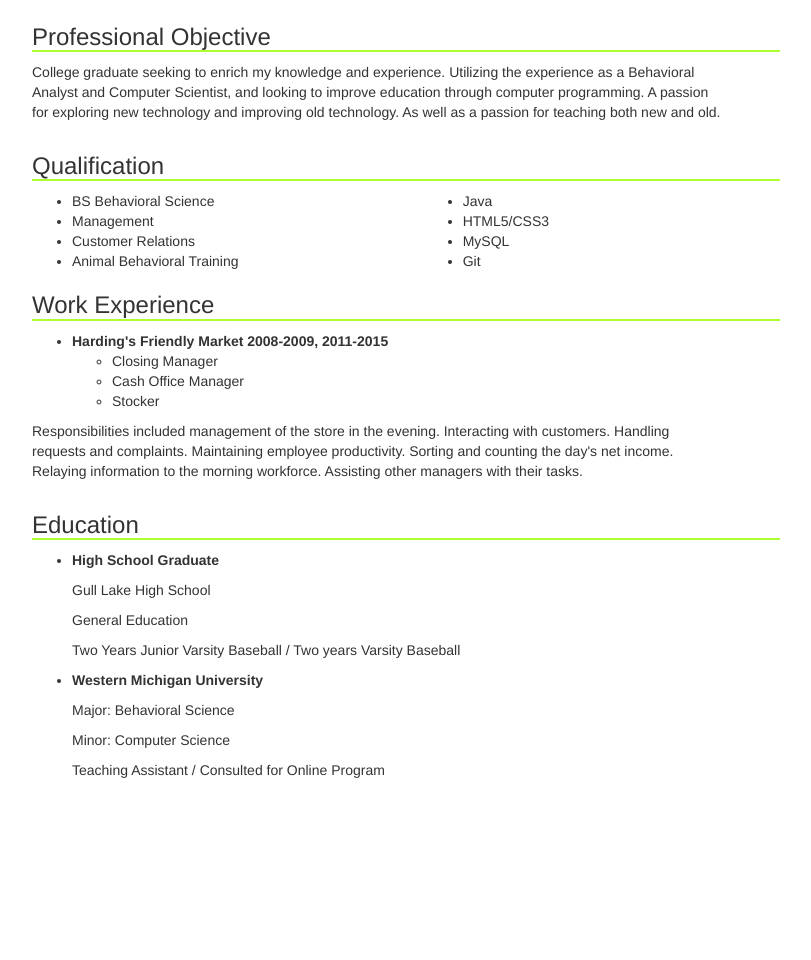
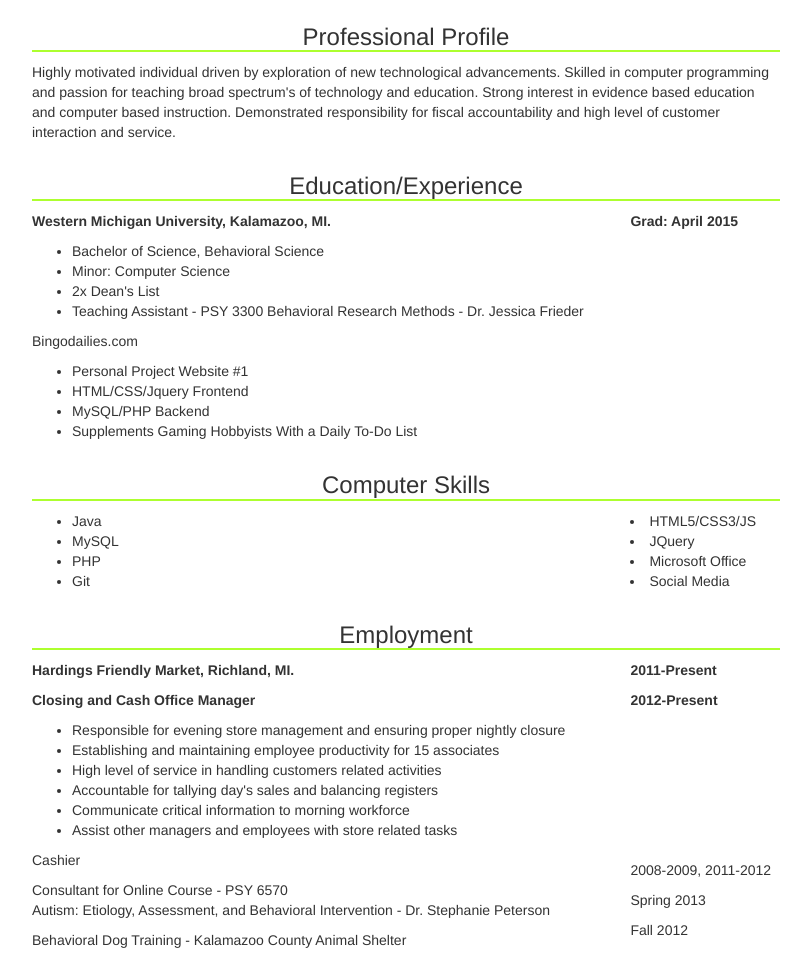
Before and after one commit to Barradin/Barradin.github.io, a plain HTML site: page Resume.html.html in a window 1280 px wide. Shown: the part 309-1269 px from the top of the page, without its empty margins (244-1055 px from the left). Before the commit the page ends 1099 px from the top, so only its background shows below. Drawn offline with nearby package versions, Linux system fonts and the light colour scheme.

Commit message:
final commit hopefully

```diff
--- a/Resume.html.html
+++ b/Resume.html.html
@@ -29,7 +29,7 @@
         </div>
         </div>
 
-    <div class = "jumbotron">
+   <div class = "jumbotron">
         <div class = "container">
             <h1>Adam Tracy</h1>
             <h3 class = "contact-info">Click me for contact info!</h3>
@@ -38,65 +38,86 @@
 
         <div class = "res-container">
         <div class = "header">
-        <h3>Professional Objective</h3>
+        <h3>Professional Profile</h3>
 
             </div>
             <div class = "content">
-            <p>College graduate seeking to enrich my knowledge and experience. Utilizing the experience as a Behavioral Analyst and Computer Scientist, and looking to improve education through computer programming. A passion for exploring new technology and improving old technology.  As well as a passion for teaching both new and old.</p>
+            <p>Highly motivated individual driven by exploration of new technological advancements.  Skilled in computer programming and passion for teaching broad spectrum's of technology and education.  Strong interest in evidence based education and computer based instruction.  Demonstrated responsibility for fiscal accountability and high level of customer interaction and service.</p>
             </div>
 
         <div class = "header">
-        <h3>Qualification</h3>
+        <h3>Education/Experience</h3>
             </div>
             <div class = "content">
-            <ul>
                 <div class = "leftli">
-            <li>BS Behavioral Science</li>
-            <li>Management</li>
-            <li>Customer Relations</li>
-            <li>Animal Behavioral Training</li>
+                    <p id = "mostrecent">Western Michigan University, Kalamazoo, MI.</p>
+                    <ul>
+                    <li>Bachelor of Science, Behavioral Science</li>
+                    <li>Minor: Computer Science</li>
+                    <li>2x Dean's List</li>
+                    <li>Teaching Assistant - PSY 3300 Behavioral Research Methods - Dr. Jessica Frieder</li>
+                    </ul>
+                    <p>Bingodailies.com</p>
+                    <ul>
+                    <li>Personal Project Website #1</li>
+                    <li>HTML/CSS/Jquery Frontend</li>
+                    <li>MySQL/PHP Backend</li>
+                    <li>Supplements Gaming Hobbyists With a Daily To-Do List</li>
+                    </ul>
                 </div>
                 <div class = "rightli">
-            <li>Java</li>
-            <li>HTML5/CSS3</li>
-            <li>MySQL</li>
-            <li>Git</li>
+                    <p id = "mostrecent">Grad: April 2015</p>
                 </div>
-            </ul>
         </div>
 
         <div class = "header">
-        <h3>Work Experience</h3>
+            <h3>Computer Skills</h3>
             </div>
             <div class = "content">
-            <ul>
-            <li class = "subheader">Harding's Friendly Market 2008-2009, 2011-2015</li>
+            <div class = "leftli">
                 <ul>
-                <li>Closing Manager</li>
-                <li>Cash Office Manager</li>
-                <li>Stocker</li>
+                    <li>Java</li>
+                    <li>MySQL</li>
+                    <li>PHP</li>
+                    <li>Git</li>
+                </div>
+            <div class = "rightli">
+                    <li>HTML5/CSS3/JS</li>
+                    <li>JQuery</li>
+                    <li>Microsoft Office</li>
+                    <li>Social Media</li>
                 </ul>
-            </ul>
-                <p>Responsibilities included management of the store in the evening.  Interacting with customers.  Handling requests and complaints.  Maintaining employee productivity.  Sorting and counting the day's net income.  Relaying information to the morning workforce.  Assisting other managers with their tasks.</p>
+                </div>
             </div>
-
         <div class = "header">
-        <h3>Education</h3>
+        <h3>Employment</h3>
             </div>
             <div class = "content">
-            <ul>
-            <li class = "subheader">High School Graduate</li>
-                <p></p>
-                <p>Gull Lake High School</p>
-                <p>General Education</p>
-                <p>Two Years Junior Varsity Baseball / Two years Varsity Baseball</p>
-            <li class = "subheader">Western Michigan University</li>
-                <p></p>
-                <p>Major: Behavioral Science</p>
-                <p>Minor: Computer Science</p>
-                <p>Teaching Assistant / Consulted for Online Program</p>
-            </ul>
-        </div>
+            <div class = "leftli">
+                <p id = "mostrecent">Hardings Friendly Market, Richland, MI.</p>
+                <p id = "mostrecent">Closing and Cash Office Manager</p>
+                <ul>
+                    <li>Responsible for evening store management and ensuring proper nightly closure</li>
+                    <li>Establishing and maintaining employee productivity for 15 associates</li>
+                    <li>High level of service in handling customers related activities</li>
+                    <li>Accountable for tallying day's sales and balancing registers</li>
+                    <li>Communicate critical information to morning workforce</li>
+                    <li>Assist other managers and employees with store related tasks</li>
+                </ul>
+                <p>Cashier</p>
+                <span>Consultant for Online Course - PSY 6570</span>
+                <p>Autism:  Etiology, Assessment, and Behavioral Intervention - Dr. Stephanie Peterson</p>
+                <p>Behavioral Dog Training - Kalamazoo County Animal Shelter</p>
+                </div>
+                <div class = "rightli">
+                <p id = "mostrecent">2011-Present</p>
+                    <p id = "mostrecent">2012-Present</p>
+                    <p><br><br><br><br><br><br><br>2008-2009, 2011-2012</p>
+                    <p>Spring 2013</p>
+                    <p>Fall 2012</p>
+                </div>
+
+            </div>
 
         </div>
 
--- a/my.css
+++ b/my.css
@@ -42,7 +42,6 @@ a{
 }
 
 .res-container h3{
-    text-align: left;
     border-bottom: 2px solid;
     border-color: #adff2f;
 }
@@ -51,7 +50,8 @@ a{
     margin: auto;
 }
 
-.subheader{
+
+.subheader, #mostrecent{
     font-weight: bold;
 
 }
@@ -63,17 +63,17 @@ a{
 }
 
 .leftli{
-    width: 60%;
+    width: 80%;
     float: left;
 
 }
 
 .rightli{
-    width:40%;
+    width:20%;
     float:left;
+    text-align: left;
 }
 
 .content{
-    width:90%;
     margin-left: 20px;
 }
```
Also changed, not shown: 1 other file.
